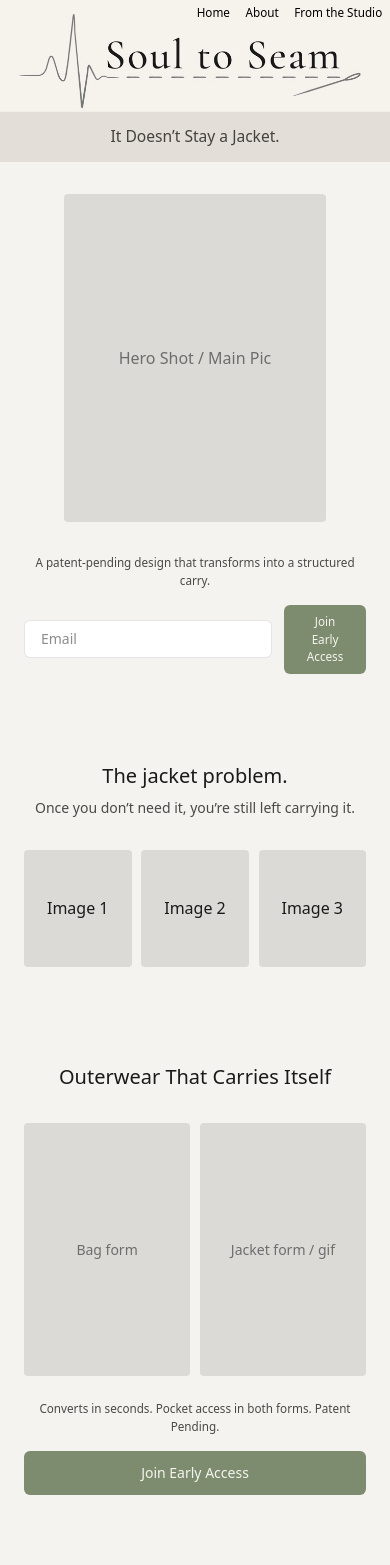
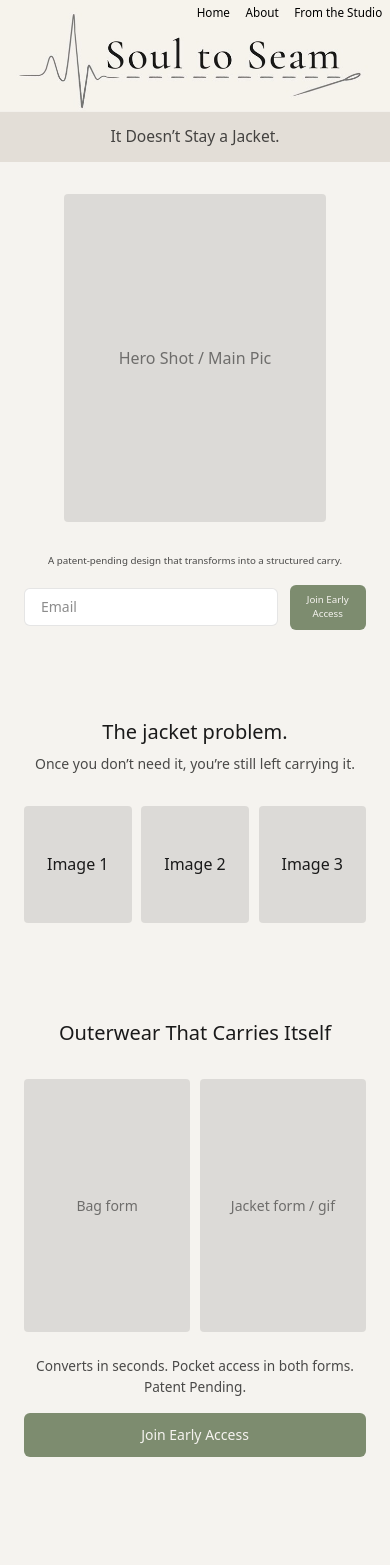
Before and after one commit to ejbh24/soul-to-seam, a Next.js app: page / in a window 390 px wide. Shown: the top 1565 px of the page. Built offline with nearby package versions, Linux system fonts and the light colour scheme.

Commit message:
adjusted size of picture frames

```diff
--- a/app/page.tsx
+++ b/app/page.tsx
@@ -35,7 +35,7 @@ export default function HomePage() {
           <span className="text-black/50">Hero Shot / Main Pic</span>
         </div>
 
-        <p className="mt-8 text-center text-[3vw] md:text-sm text-black/70">
+        <p className="mt-8 text-center text-[2.5vw] md:text-sm text-black/70">
           A patent-pending design that transforms into a structured carry.
         </p>
 
@@ -44,7 +44,7 @@ export default function HomePage() {
             placeholder="Email"
             className="w-[420px] max-w-[65vw] rounded-md border border-black/10 bg-white px-4 py-2 text-sm outline-none focus:ring-2 focus:ring-sts-accent/40"
           />
-          <button className="rounded-md bg-sts-accent px-4 py-2 text-[3vw] md:text-sm text-sts-bg hover:opacity-90">
+          <button className="rounded-md bg-sts-accent px-4 py-2 text-[2.5vw] md:text-sm text-sts-bg hover:opacity-90">
             Join Early Access
           </button>
         </div>
@@ -81,7 +81,7 @@ export default function HomePage() {
             </div>
           </div>
 
-          <p className="mt-6 text-[3vw] md:text-sm text-black/70">
+          <p className="mt-6 text-[3.5vw] md:text-sm text-black/70">
             Converts in seconds. Pocket access in both forms. Patent Pending.
           </p>
 
```
